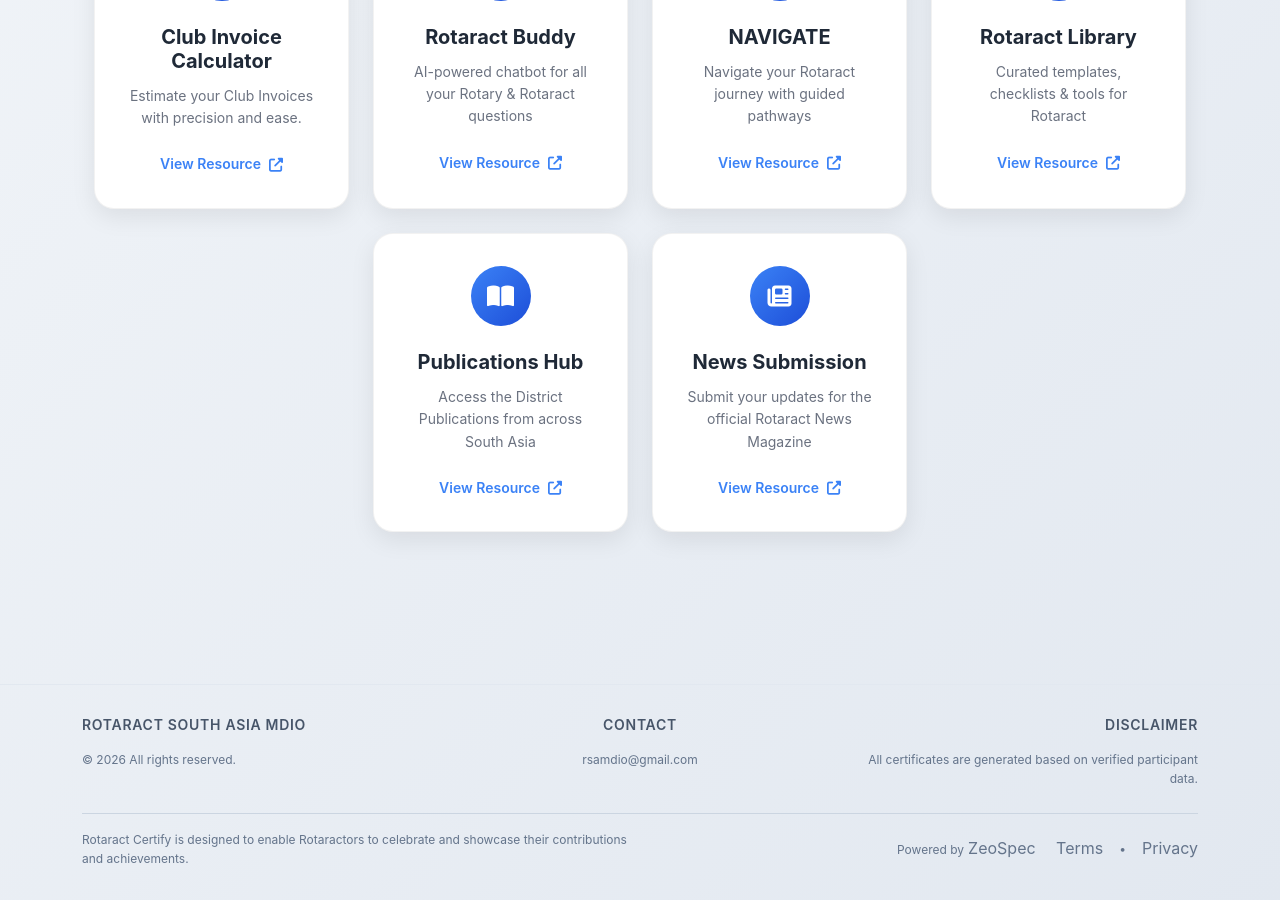
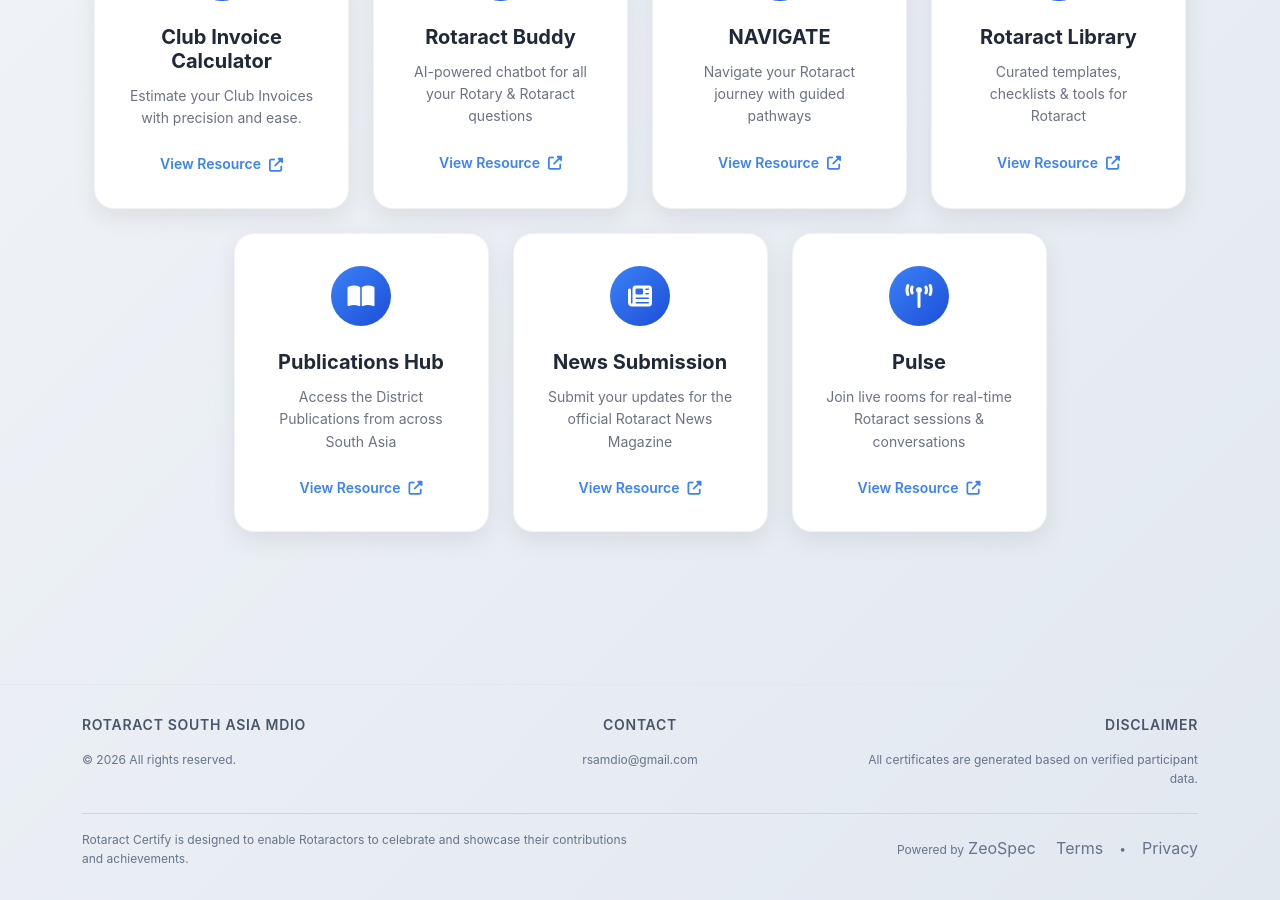
Before and after one commit to rsamdio/RSACertify, a Jekyll site: the page built from index.html, in a window 1280 px wide and 900 px high, scrolled down 1539 px. Built offline with Jekyll 4.4.1, drawn with Linux system fonts in a browser that asks for light colours; the list of posts is cut into pages by our own code; comment, search, counter and statistics services are not loaded.

Commit message:
pulse included

```diff
--- a/index.html
+++ b/index.html
@@ -254,6 +254,22 @@
                         </div>
                         <h3 class="tool-title">News Submission</h3>
                         <p class="tool-description">Submit your updates for the official Rotaract News Magazine</p>
+                        <div class="tool-action">
+                            <span>View Resource</span>
+                            <i class="fa-solid fa-external-link-alt"></i>
+                        </div>
+                    </a>
+                </div>
+            </div>
+
+            <div class="col-lg-3 col-md-6 mb-4">
+                <div class="tool-card">
+                    <a href="https://pulse.rsamdio.org/" target="_blank" rel="noopener noreferrer" class="tool-link">
+                        <div class="tool-icon">
+                            <i class="fa-solid fa-tower-broadcast"></i>
+                        </div>
+                        <h3 class="tool-title">Pulse</h3>
+                        <p class="tool-description">Join live rooms for real-time Rotaract sessions & conversations</p>
                         <div class="tool-action">
                             <span>View Resource</span>
                             <i class="fa-solid fa-external-link-alt"></i>
```
Also changed, not shown: 1 other file.
